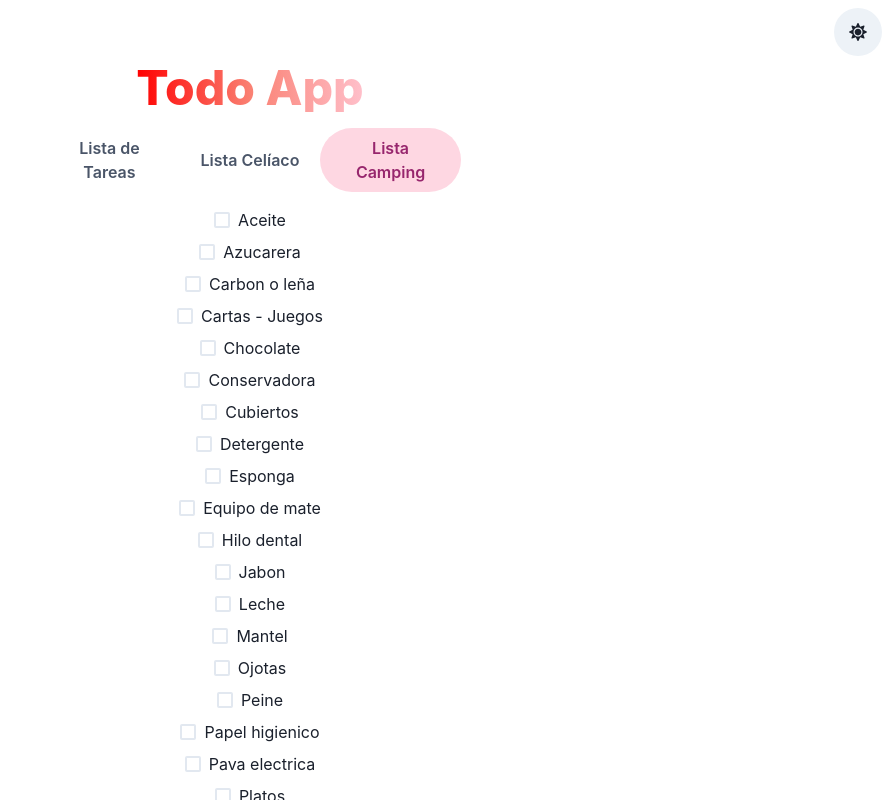
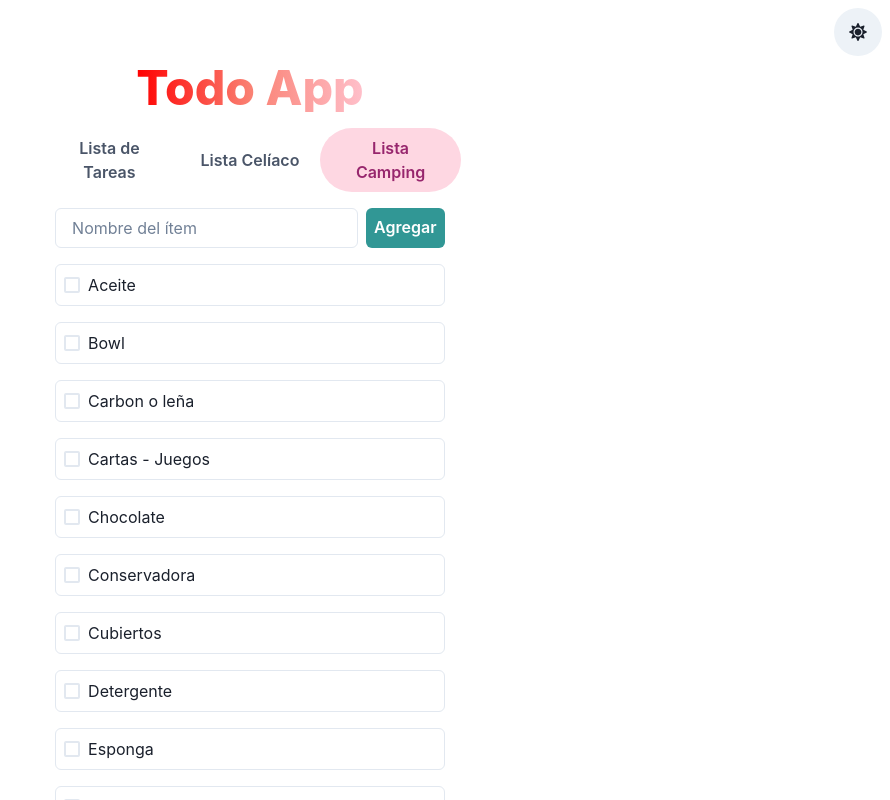
Before and after one commit to licjavierbarrios/chakra-todoapp, a React (Vite) app: page / in a window 1280 px wide. Both pictures are taken after a click on the tab "Lista Camping". Shown: the top 800 px of the page, without its empty margins (390-1280 px from the left). Built offline with nearby package versions, Linux system fonts and the light colour scheme.

Commit message:
update: CampingList diseño mejorado

```diff
--- a/src/components/CampingList.jsx
+++ b/src/components/CampingList.jsx
@@ -1,11 +1,20 @@
 import React, { useState } from "react";
-import { VStack, HStack, Text, Checkbox } from "@chakra-ui/react";
+import {
+  VStack,
+  HStack,
+  Text,
+  Checkbox,
+  Input,
+  Button,
+  useToast,
+} from "@chakra-ui/react";
 import campingItems from "../data/campingItems";
+import { nanoid } from "nanoid";
 
 const CampingList = () => {
-
-
   const [items, setItems] = useState(campingItems);
+  const [newItemName, setNewItemName] = useState("");
+  const toast = useToast();
 
   const toggleItemCompletion = (id) => {
     setItems(
@@ -15,15 +24,56 @@ const CampingList = () => {
     );
   };
 
+  const handleAddItem = () => {
+    if (newItemName.length < 3) {
+      toast({
+        title: "Nombre inválido.",
+        description: "El nombre del ítem debe tener al menos 3 caracteres.",
+        status: "error",
+        duration: 2000,
+        isClosable: true,
+      });
+      return;
+    }
+
+    const newItem = {
+      id: nanoid(),
+      name: newItemName,
+      completed: false,
+    };
+    setItems([newItem, ...items]);
+    setNewItemName(""); // Limpiar el input después de agregar el ítem
+    toast({
+      title: "Item agregado.",
+      description: `Se ha agregado "${newItemName}" a la lista.`,
+      status: "success",
+      duration: 2000,
+      isClosable: true,
+    });
+  };
+
   return (
-    <VStack>
+    <VStack spacing={4} align="stretch">
+      <HStack>
+        <Input
+          placeholder="Nombre del ítem"
+          value={newItemName}
+          onChange={(e) => setNewItemName(e.target.value)}
+        />
+        <Button colorScheme="teal" onClick={handleAddItem}>
+          Agregar
+        </Button>
+      </HStack>
+
       {items.map((item) => (
-        <HStack key={item.id}>
+        <HStack key={item.id} borderWidth="1px" borderRadius="md" p={2}>
           <Checkbox
             isChecked={item.completed}
             onChange={() => toggleItemCompletion(item.id)}
           >
-            <Text as={item.completed ? "s" : "span"}>{item.name}</Text>
+            <Text fontWeight={item.completed ? "bold" : "normal"}>
+              {item.name}
+            </Text>
           </Checkbox>
         </HStack>
       ))}
--- a/src/data/campingItems.js
+++ b/src/data/campingItems.js
@@ -1,6 +1,6 @@
 const campingItems = [
   { id: 1, name: "Aceite", completed: false },
-  { id: 2, name: "Azucarera", completed: false },
+  { id: 31, name: "Bowl", completed: false },
   { id: 3, name: "Carbon o leña", completed: false },
   { id: 4, name: "Cartas - Juegos", completed: false },
   { id: 5, name: "Chocolate", completed: false },
@@ -29,7 +29,7 @@ const campingItems = [
   { id: 28, name: "Toalla de mano", completed: false },
   { id: 29, name: "Vasos", completed: false },
   { id: 30, name: "Vinagre", completed: false },
-  { id: 31, name: "Bowl", completed: false },
+  { id: 2, name: "Azucarera", completed: false },
 ];
 
 export default campingItems;
```
